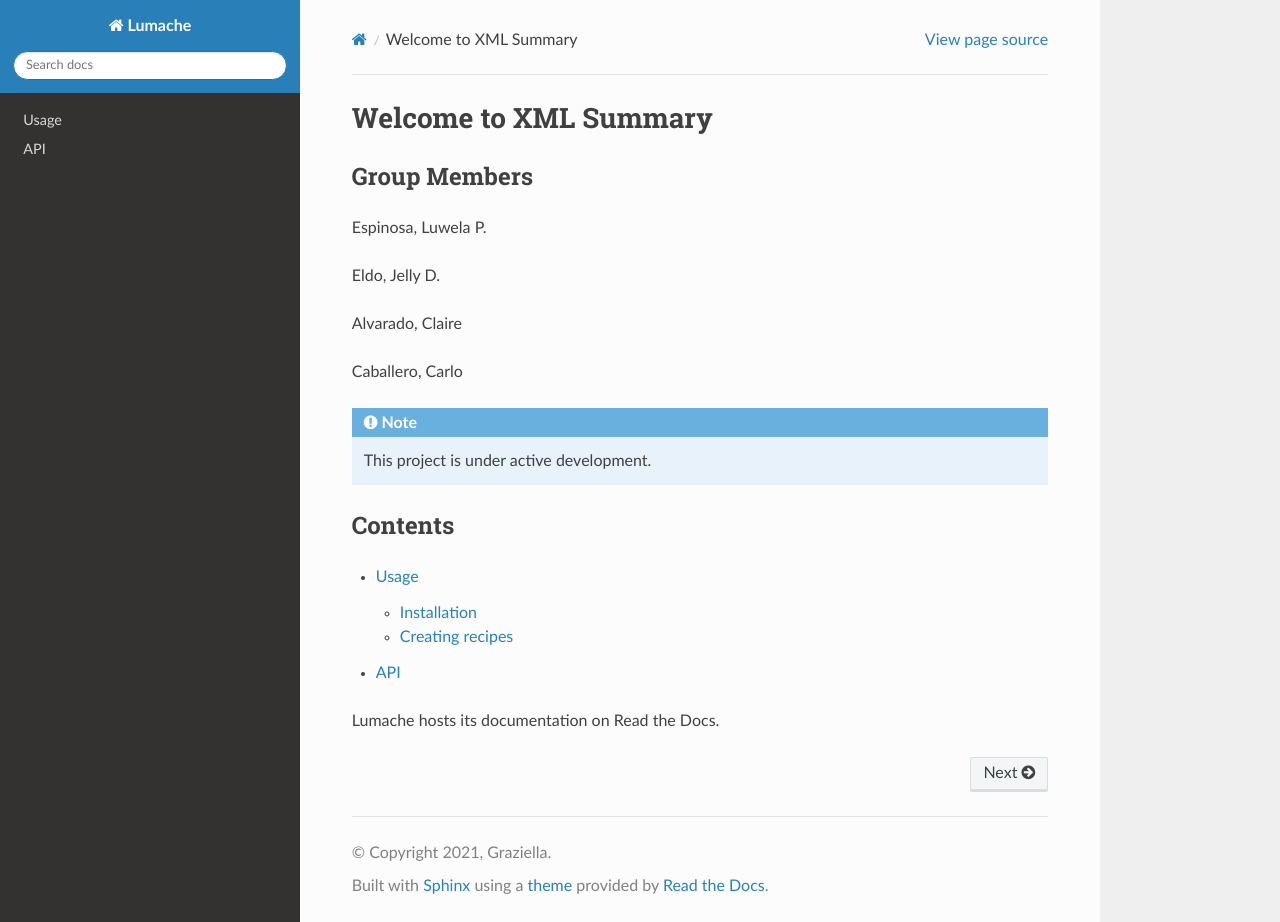
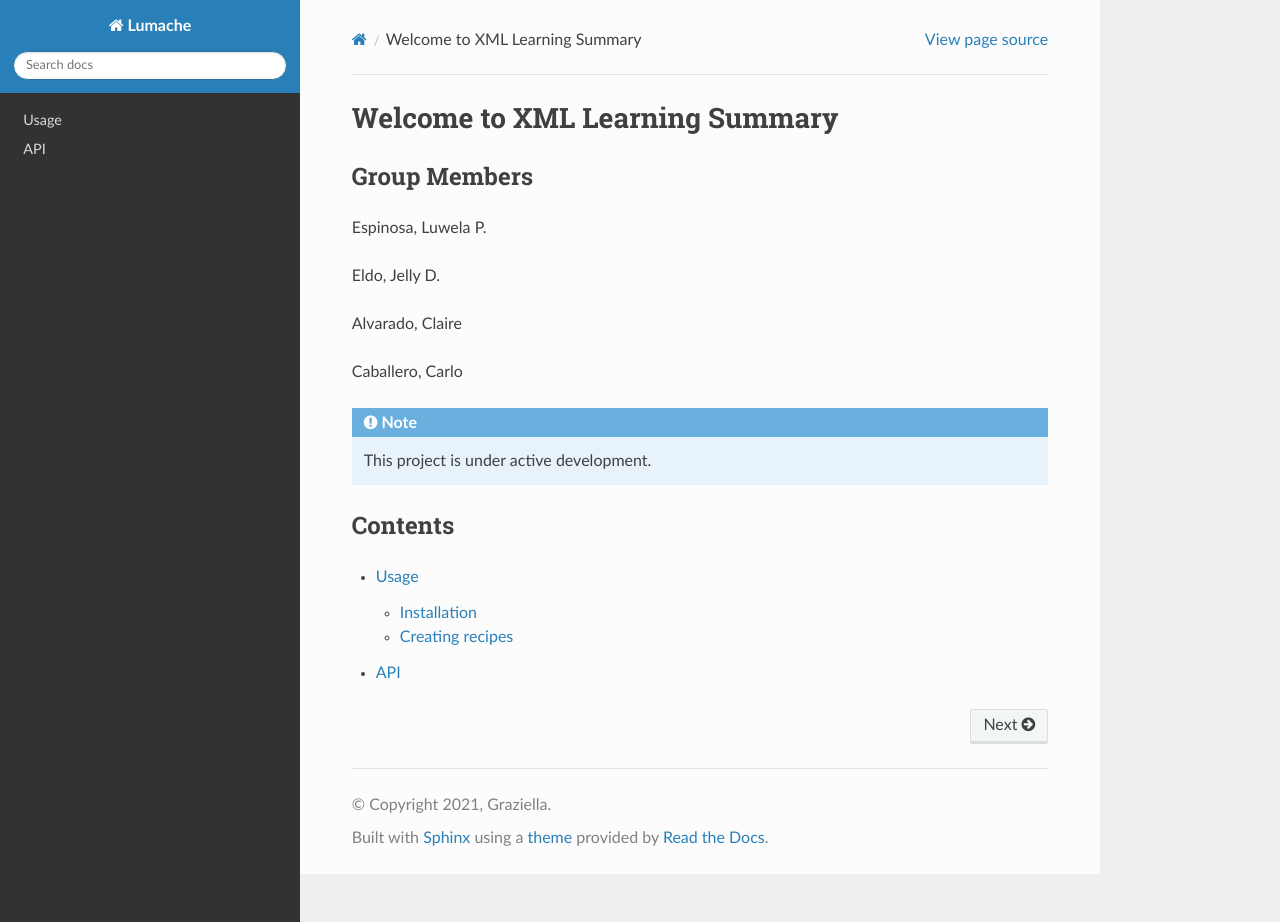
Before and after one commit to luwela123/XML-Summary, a Sphinx documentation site: the page built from docs/source/index.rst, in a window 1280 px wide and 922 px high. Built offline with Sphinx 7.4.7 and the Read the Docs theme 3.1.0, drawn with Linux system fonts in a browser that asks for light colours; pages that are not in the unit, such as notebooks, are missing from menus.

Commit message:
Update index.rst

```diff
--- a/docs/source/index.rst
+++ b/docs/source/index.rst
@@ -1,4 +1,4 @@
-Welcome to XML Summary
+Welcome to XML Learning Summary
 ===================================
 
 Group Members
@@ -29,4 +29,3 @@ Contents
    xml_ajax.rst
    xml_tutorials.rst
    api
-Lumache hosts its documentation on Read the Docs.
```
